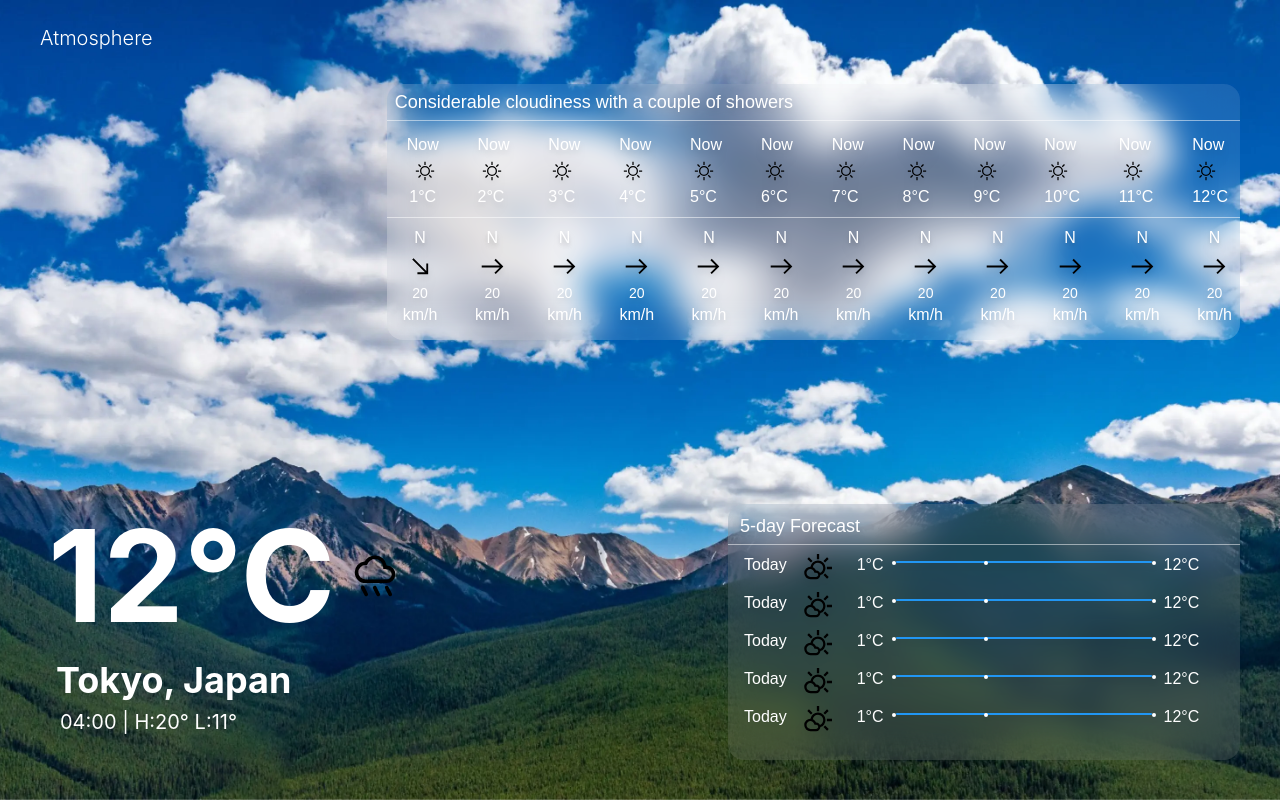
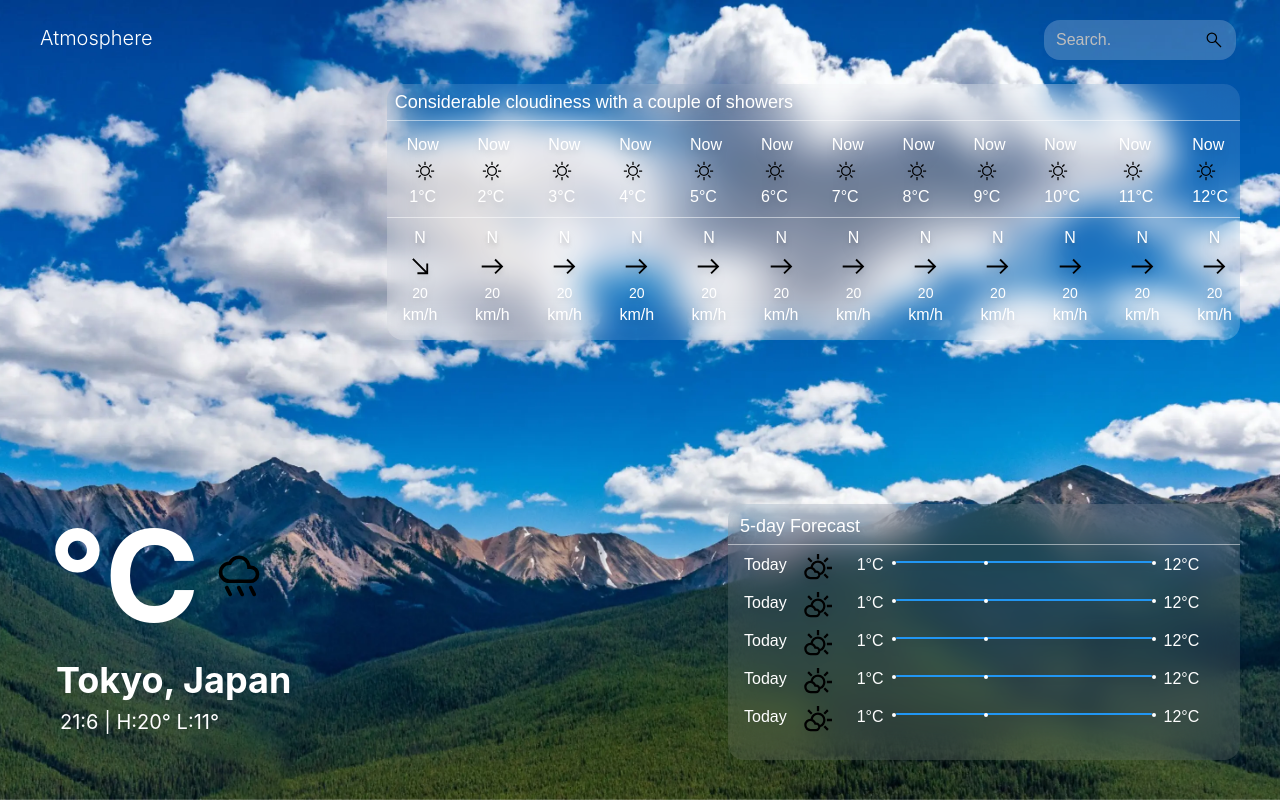
Before and after one commit to Piyush800x/Atmosphere, a React (Vite) app: page / in a window 1280 px wide. Built offline with nearby package versions, Linux system fonts and the light colour scheme; a web font is replaced by a local one.

Commit message:
calling both daily and weekly forecast data

```diff
--- a/src/components/SummaryCard.jsx
+++ b/src/components/SummaryCard.jsx
@@ -1,19 +1,16 @@
-import React from 'react'
-import { invoke } from "@tauri-apps/api/tauri";
+import React, {useState, useEffect} from 'react'
 import RainyIcon from '../assets/icons/rainy.svg'
 
 const Summary = ({currTemp, location, time, minTemp, maxTemp}) => {
-    const getData = async () => {
-        let data = await invoke("fetch_curr_details", {location: "kolkata"});
-        console.log(data);
 
-    }
+  const [currentTime, setCurrentTime] = useState(new Date());
 
-    const fetchHourlyForecast = async () => {
-        let data = await invoke("fetch_hourly_forecast", {location: "kolkata"});
-        console.log(data);
-    }
-
+  useEffect(() => {
+    const intervalId = setInterval(() => {
+      setCurrentTime(new Date());
+    }, 1000);
+    return () => clearInterval(intervalId);
+  }, []);
     // getData()
     // fetchHourlyForecast()
     // bg-white bg-opacity-10 backdrop-blur-lg
@@ -23,7 +20,7 @@ const Summary = ({currTemp, location, time, minTemp, maxTemp}) => {
       <div className='flex flex-row font-inter text-white'>
         {/* 12 c */}
         <div className='ml-2 mt-2'>
-          <h1 className='font-bold text-9xl'>12°C</h1>
+          <h1 className='font-bold text-9xl'>{currTemp}°C</h1>
         </div>
         {/* Cloud */}
         <div className='flex ml-4 mt-2'>
@@ -37,7 +34,7 @@ const Summary = ({currTemp, location, time, minTemp, maxTemp}) => {
       {/* 04:00 | H:20° L:11° */}
       <div>
         <div className='font-inter text-white justify-start'>
-          <h1 className='ml-5 mt-2 text-xl'>04:00 | H:20° L:11° </h1>
+          <h1 className='ml-5 mt-2 text-xl'>{currentTime.getHours()}:{currentTime.getMinutes()} | H:20° L:11° </h1>
         </div>
       </div>
     </div>
--- a/src/pages/HomePage.jsx
+++ b/src/pages/HomePage.jsx
@@ -4,37 +4,50 @@ import DailyForecastCard from '../components/DailyForecastCard'
 import WeeklyForecastCard from '../components/WeeklyForecastCard'
 import SearchBar from '../components/SearchBar'
 import Title from '../components/Title'
-import { useLocation } from 'react-router-dom'
+import { useLocation, useNavigate } from 'react-router-dom'
 import { invoke } from "@tauri-apps/api/tauri";
 import SearchIcon from '../assets/icons/search_icon.svg'
 
 const HomePage = () => {
+  const navigate = useNavigate();
   const location = useLocation();
   const [searchTerm, setSearchTerm] = useState('');
   const [data, setData] = useState();
+  const [forecast, setForecast] = useState();
 
   // useEffect(() => {
-  //   fetchData()
-  // }, [searchTerm])
+  //   fetchData('ranaghat')
+  // }, [])
 
-  // const fetchData = async () => {
-  //   console.log(`FetchData called`)
-  //   console.log(`searchTerm ${searchTerm}`)
-  //   let res = await invoke('fetch_curr_details', {location: `${searchTerm}`});
-  //   console.log(res)
-  //   setData(res);
-  //   console.log(`temp: ${data["temperature"]}`)
-  // }
+  const fetchData = async () => {
+    console.log(`FetchData called`)
+    console.log(`searchTerm ${searchTerm}`)
+    let res = await invoke('fetch_curr_details', {location: `${searchTerm}`});
+    console.log(res)
+    setData(res);
+    // console.log(`temp: ${data["temperature"]}`)
+  }
 
+  const fetchForecast = async () => {
+    let res = await invoke('fetch_hourly_forecast', {location: `${searchTerm}`});
+    if (res == undefined)   {
+      fetchForecast()
+    }
+    setForecast(res);
+    console.log(`Forecast data`)
+    console.log(forecast)
+  }
 
-  // const handleSearchChnage = (event) => {
-  //     setSearchTerm(event.target.value);
-  // }
+  const handleSearchChnage = (event) => {
+      setSearchTerm(event.target.value);
+  }
 
-  // const handleSearch = async () => {
-  //     console.log(`Search: ${searchTerm}`);
-  //     fetchData();
-  // }
+  const handleSearch = async () => {
+      console.log(`Search: ${searchTerm}`);
+      await fetchData();
+      await fetchForecast();
+      // navigate('/')
+  }
 
   return (
 
@@ -42,7 +55,7 @@ const HomePage = () => {
       {/* <h1 className='font-inter text-white'>Hello New Font</h1> */}
       <Title/>
       {/* SearchBar */}
-      {/* <div className='font-cabin text-white absolute top-5 right-14 mb-2'>
+      <div className='font-cabin text-white absolute top-5 right-14 mb-2'>
           <div className='flex flex-row'>
               <div className='flex flex-row '>
                   <input className='px-3 py-2 w-48 border-none outline-none bg-white bg-opacity-20 border-gray-300 rounded-2xl transition-all duration-100 ease-in-out'
@@ -54,7 +67,7 @@ const HomePage = () => {
                   <button onClick={handleSearch} className='-ml-8 '><span><img src={SearchIcon} width={20} height={20}/></span></button>
               </div>
           </div>
-      </div> */}
+      </div>
       <Summary/>
       <DailyForecastCard/>
       <WeeklyForecastCard/>
```
